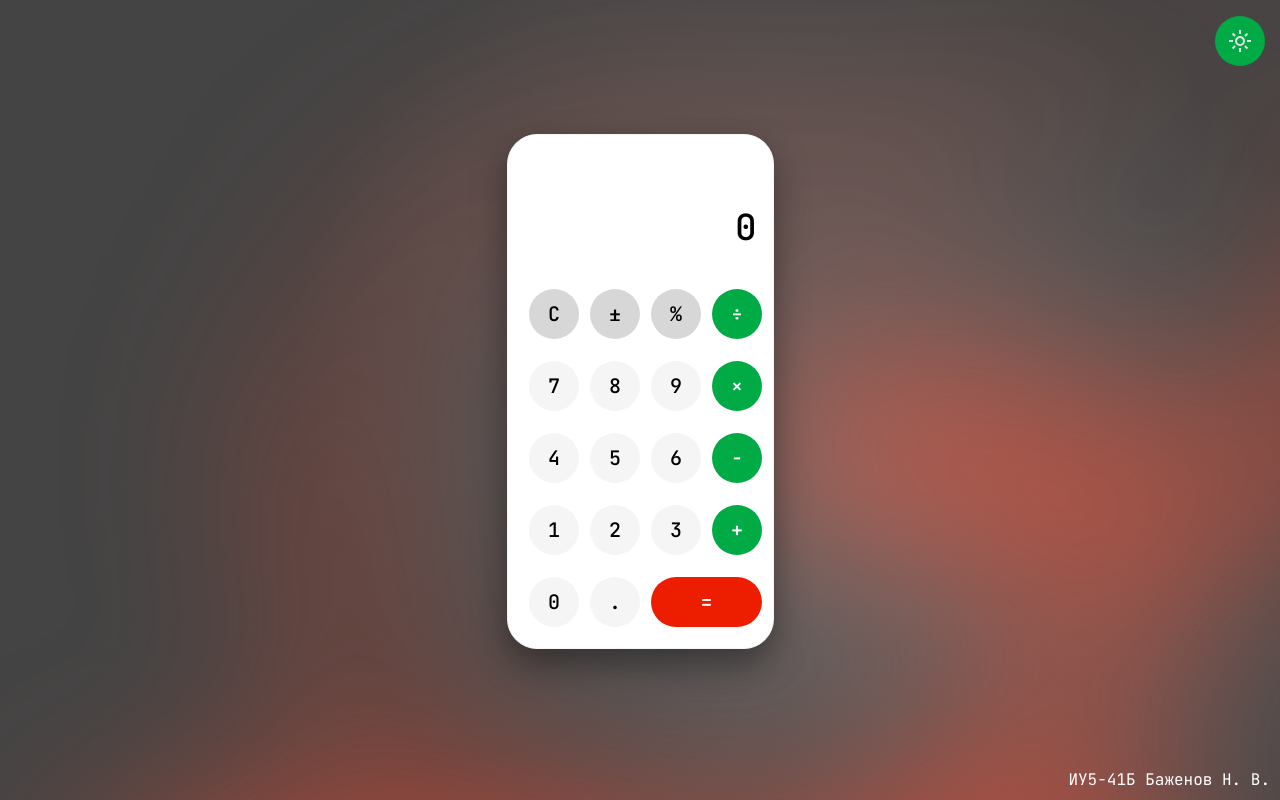
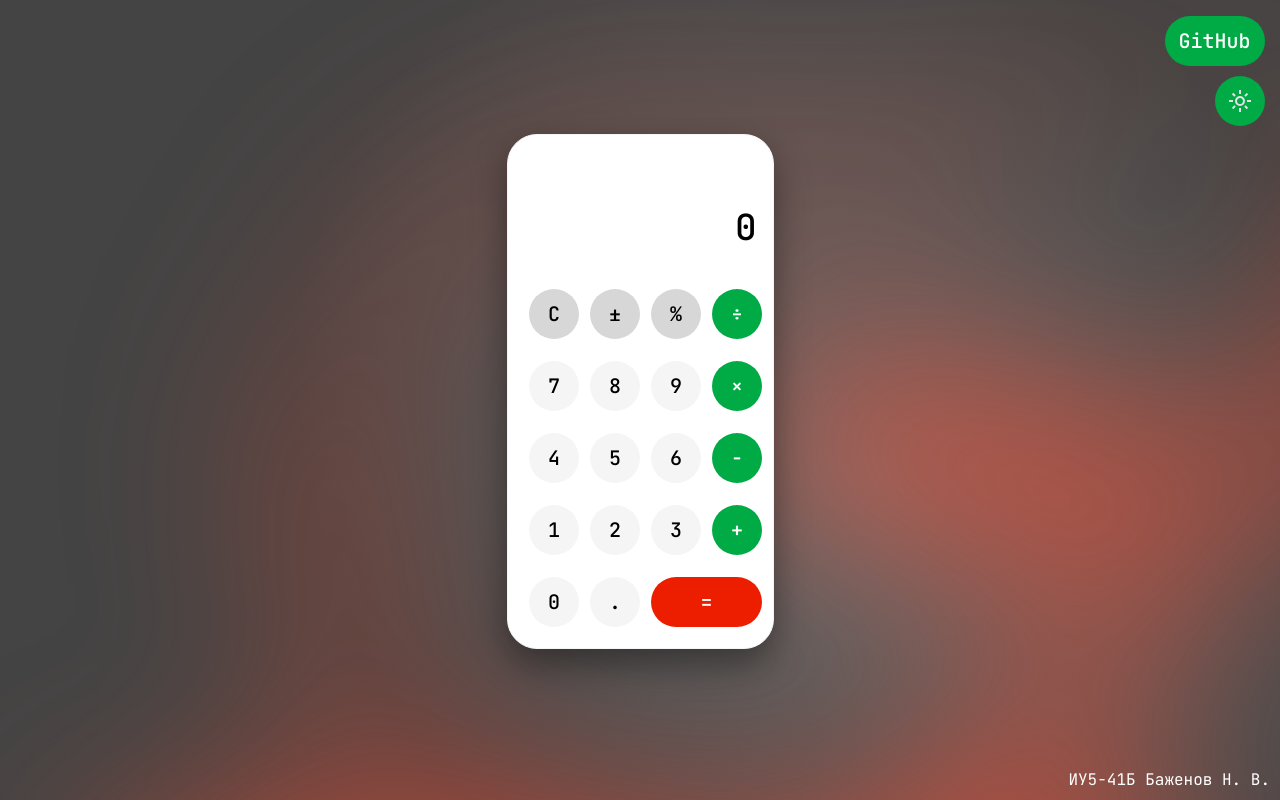
Before and after one commit to Nisakoo/BMSTU-Network-Applications, a plain HTML site: page index.html in a window 1280 px wide. Drawn offline with Linux system fonts and the light colour scheme.

Commit message:
feat: add github link

```diff
--- a/index.html
+++ b/index.html
@@ -14,6 +14,7 @@
         </div>
 
         <span class="sign">ИУ5-41Б Баженов Н. В.</span>
+        <a class="btn github-link primary" href="https://github.com/Nisakoo/BMSTU-Network-Applications" target="_blank">GitHub</a>
         <button class="btn theme-switcher primary" id="switcher"></button>
 
         <script src="scripts/main.js""></script>
--- a/styles/main.css
+++ b/styles/main.css
@@ -116,7 +116,7 @@ body {
 
 .theme-switcher {
     position: absolute;
-    top: 10px;
+    top: 70px;
     right: 10px;
     width: 50px;
     height: 50px;
@@ -136,3 +136,17 @@ body {
     background-repeat: no-repeat;
     background-position: center;
 }
+
+.github-link {
+    display: inline-flex;
+    align-items: center;
+    justify-content: center;
+
+    position: absolute;
+    top: 10px;
+    right: 10px;
+    width: 100px;
+    height: 50px;
+
+    text-decoration: none;
+}
```
